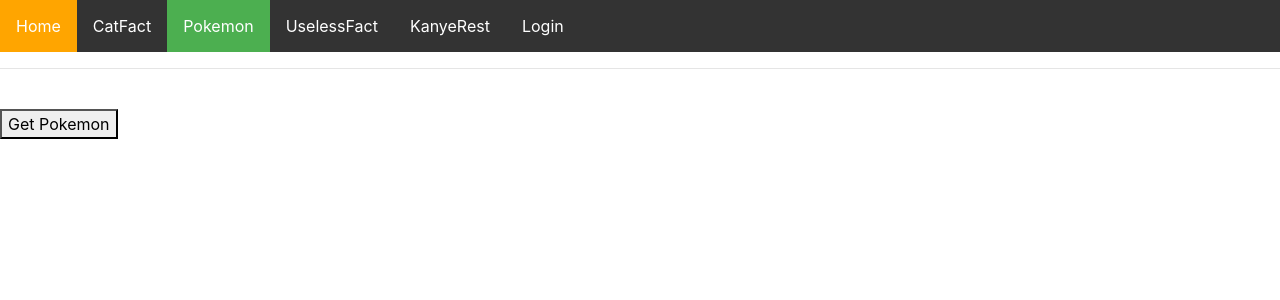
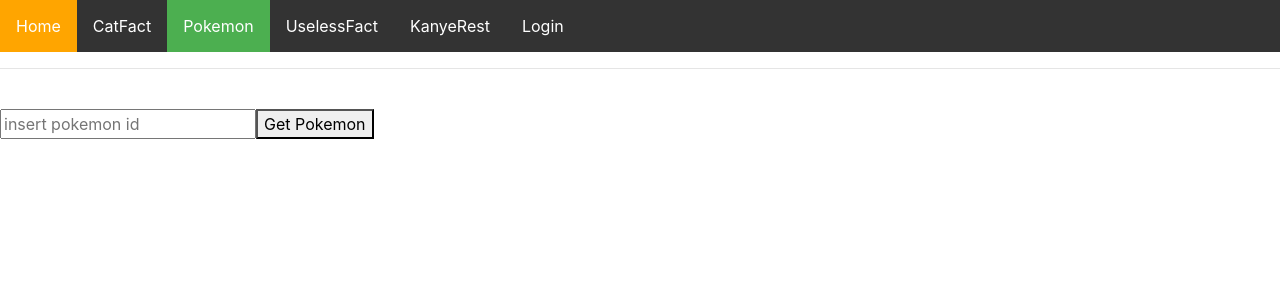
Before and after one commit to cprejler/CA3SPA, a React (Create React App) app: page /pokemon in a window 1280 px wide. Shown: the top 300 px of the page. Built offline with nearby package versions, Linux system fonts and the light colour scheme.

Commit message:
fixed get by id

```diff
--- a/src/Pokemon.js
+++ b/src/Pokemon.js
@@ -16,6 +16,7 @@ function Pokemon() {
 
 
   function getPokemon() {
+    let pokemonID = document.getElementById("pokemonID").value;
     let options = {
       method: "GET",
       headers: {
@@ -23,7 +24,7 @@ function Pokemon() {
         Accept: "application/json",
       },
     };
-    fetch("http://localhost:8080/CA3/api/pokemon/1", options)
+    fetch("http://localhost:8080/CA3/api/pokemon/"+ pokemonID, options)
       .then((res) => res.json())
       .then((data) => {
         setPokemonName(data.name);
@@ -52,7 +53,9 @@ function Pokemon() {
       {pokemonfact()}
       <br />
 
+      <input type="number" id="pokemonID" name="pokemonInput" placeholder="insert pokemon id"></input>
       <button onClick={getPokemon}>Get Pokemon</button>
+
     </div>
   );
 }
```
